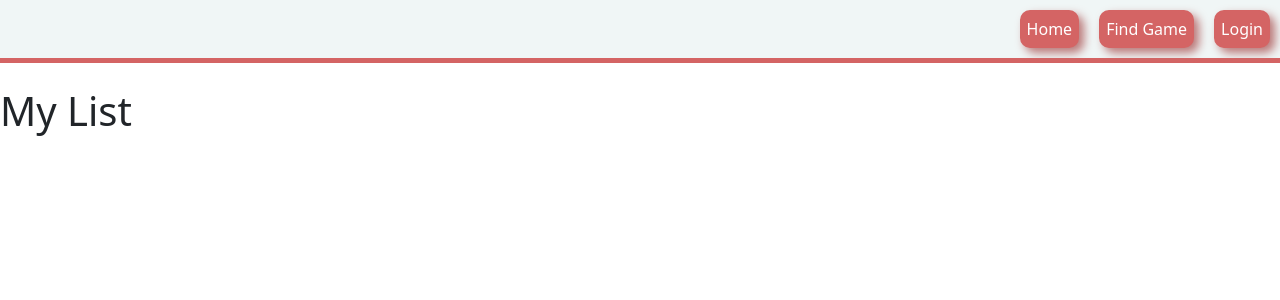
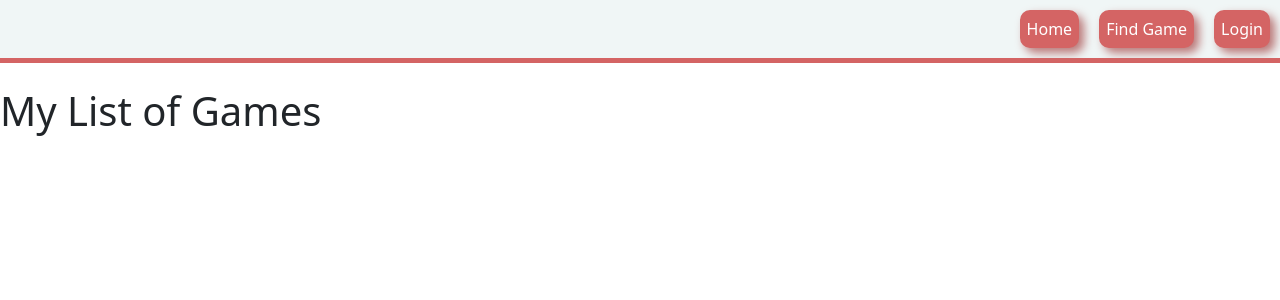
Before and after one commit to CaldwellDerek/jolly-co-op-frontend, a React (Create React App) app: page /mylist in a window 1280 px wide. Shown: the top 300 px of the page. Built offline with nearby package versions, Linux system fonts and the light colour scheme.

Commit message:
inital my list page, custom data attributes for game cards

```diff
--- a/src/App.js
+++ b/src/App.js
@@ -3,7 +3,8 @@ import {BrowserRouter, Routes, Route } from 'react-router-dom'
 import { Login } from "./components/pages/Login"
 import  Navbar  from "./components/Navbar"
 import API from "./utils/API"
-import FindGame from "./components/pages/Find-Game";
+import FindGame from "./components/pages/Find-Game"
+import MyList from "./components/pages/My-List"
 import "./components/pages/Find-Game/style.css"
 
 function App() {
@@ -46,7 +47,7 @@ function App() {
         <Route path="/findfriend" element={<h1>Find Friend</h1>}/>
         <Route path="/findgames" element={<FindGame/>}/>
         <Route path="/mygroup" element={<h1>Group Page</h1>}/>
-        <Route path="/mylist" element={<h1>My List</h1>}/>
+        <Route path="/mylist" element={<MyList />}/>
         <Route path="*" element={<h1>404 page not found</h1>}/>
       </Routes>
       </BrowserRouter>
--- a/src/components/pages/Find-Game/GenerateCard.js
+++ b/src/components/pages/Find-Game/GenerateCard.js
@@ -9,6 +9,12 @@ function GenerateCard(props) {
     const platformList = props.platform.map((element, index)=> {
         return <li className="list-group-item" key={index}>{element}</li>
     });
+
+    const handleClick = (e) => {
+        e.preventDefault();
+        console.log(e.target);
+    }
+
     return (
         <div className="card" style={styleCard}>
             <img src={props.img} className="card-img-top" alt="Game Art"/>
@@ -19,7 +25,8 @@ function GenerateCard(props) {
                     {platformList}
                 </ul>
                 <p className="card-text">Overall Rating: {props.rating}</p>
-                <button type="button" className="btn btn-primary">Save</button>
+                <button type="button" className="btn btn-primary save-button" data-name={props.name} data-platforms={props.platform} data-rating={props.rating}
+                genres={props.genres} onClick={handleClick}>Save</button>
             </div>
         </div>
     );
--- a/src/components/pages/Find-Game/index.js
+++ b/src/components/pages/Find-Game/index.js
@@ -49,6 +49,13 @@ function FindGame() {
             filteredPlatforms.push(tempArray);
         }
 
+        const genres = [];
+        for (let obj of response.results){
+            genres.push(obj.genres.map((element, index)=> {
+                return element.name;
+            }));
+        }
+
         console.log("API Results:")
         console.log(response.results);
         console.log("Filtered Platforms:")
@@ -56,7 +63,7 @@ function FindGame() {
 
         const allCards = response.results.map( (game, index) => {
             return (
-                <GenerateCard key={index} img={game.background_image} name={game.name} platform={filteredPlatforms[index]} rating={game.rating}/>
+                <GenerateCard key={index} img={game.background_image} name={game.name} platform={filteredPlatforms[index]} rating={game.rating} genres={genres[index]}/>
             )
         })
 
--- a/src/components/pages/My-List/index.js
+++ b/src/components/pages/My-List/index.js
@@ -0,0 +1,13 @@
+import React, {useState} from 'react';
+
+function MyList() {
+    return (
+        <div>
+            <h1>
+                My List of Games
+            </h1>
+        </div>
+    );
+}
+
+export default MyList;
```
